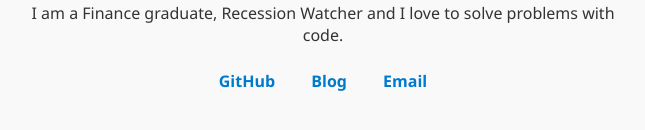
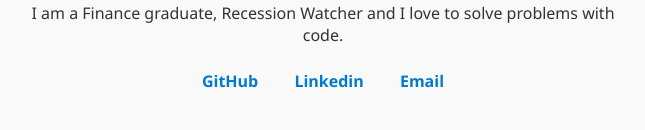
Before and after one commit to elroytoh/elroytoh.github.io, a plain HTML site: page index.html in a window 1280 px wide. Shown: the part 154-284 px from the top of the page, without its empty margins (317-962 px from the left). Drawn offline with Linux system fonts and the light colour scheme.

Commit message:
Update index.html

```diff
--- a/index.html
+++ b/index.html
@@ -13,7 +13,7 @@
     <p>I am a Finance graduate, Recession Watcher and I love to solve problems with code.</p>
     <ul class="links">
       <li><a href="https://github.com/yourusername">GitHub</a></li>
-      <li><a href="https://blog.yourdomain.com">Blog</a></li>
+      <li><a href="https://www.linkedin.com/in/elroy-toh-24e">Linkedin</a></li>
       <li><a href="elroytwh@gmail.com">Email</a></li>
     </ul>
   </main>
```
